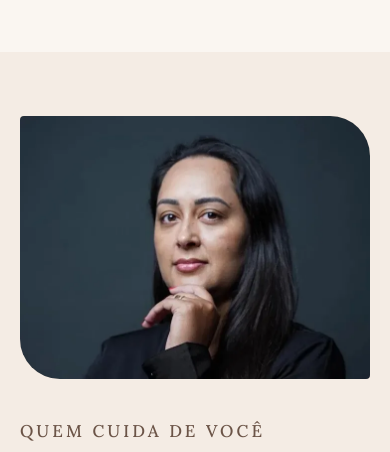
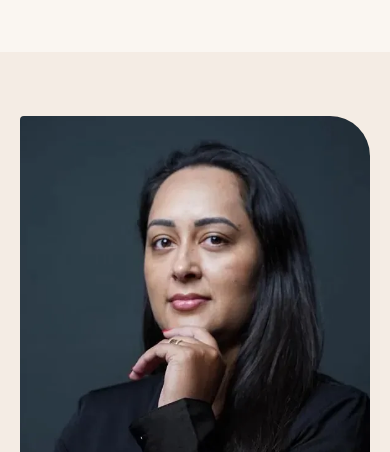
Before and after one commit to alvodigital01/dra-silvia-neves, a website: page index.html in a window 390 px wide. Shown: the part 1040-1492 px from the top of the page. Drawn offline with nearby package versions, Linux system fonts and the light colour scheme.

Commit message:
Update style.css

```diff
--- a/style.css
+++ b/style.css
@@ -1859,8 +1859,8 @@ button:focus-visible {
   }
 
   .sobre-img-placeholder {
-    aspect-ratio: 4 / 3;
-    height: auto;
+    aspect-ratio: auto;
+    height: clamp(440px, 118vw, 620px);
     max-height: none;
     border-radius: 4px 40px 4px 40px;
   }
```
